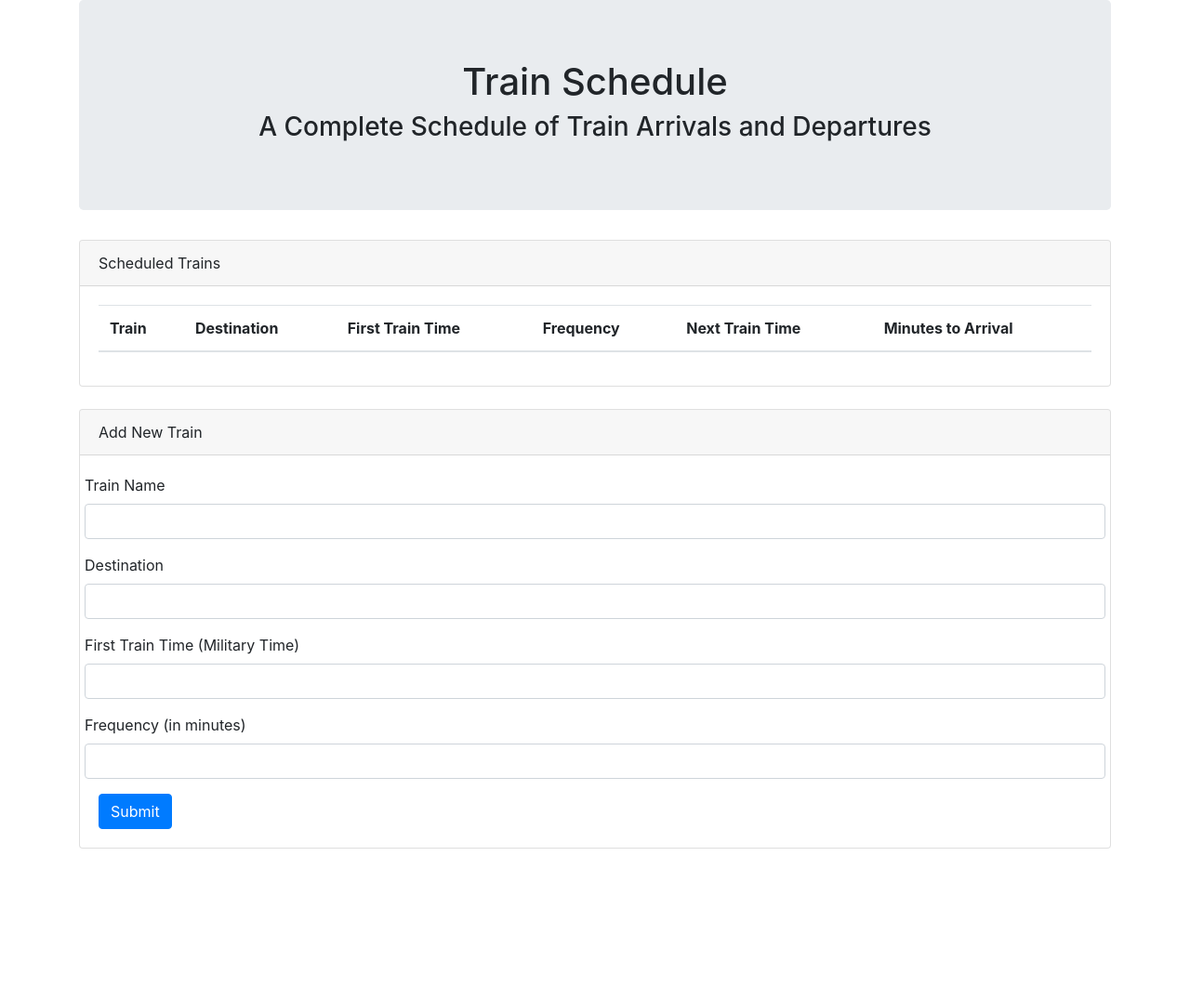
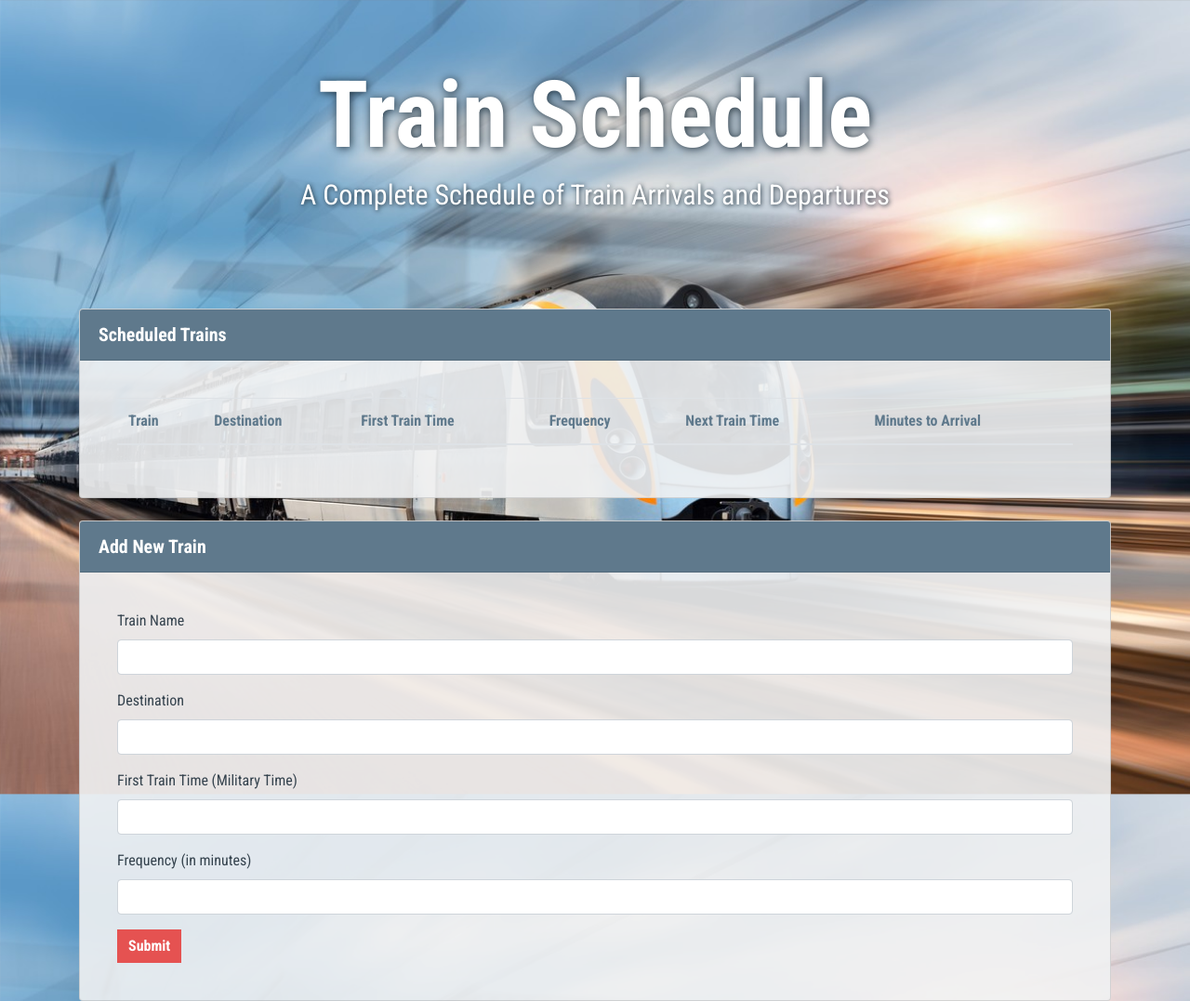
Before and after one commit to stephs1531/HW7-TrainSchedule, a plain HTML site: page index.html in a window 1280 px wide. Shown: the whole page at 93% size. Before the commit the page ends 913 px from the top, so only its background shows below. Drawn offline with nearby package versions, Linux system fonts and the light colour scheme.

Commit message:
added css

```diff
--- a/assets/css/styles.css
+++ b/assets/css/styles.css
@@ -0,0 +1,71 @@
+body {
+    background: url(../images/download.jpeg) no-repeat center center fixed;
+  -webkit-background-size: cover;
+  -moz-background-size: cover;
+  -o-background-size: cover;
+  background-size: cover;
+}
+
+h1 {
+    font-family: 'Roboto Condensed', sans-serif;
+    font-weight: 700;
+    font-size: 100px;
+    text-shadow: 1px 1px 10px #20313D;
+    color: #fff;
+}
+
+h3 {
+    font-family: 'Roboto Condensed', sans-serif;
+    font-weight: 400;
+    font-size: 30px;
+    text-shadow: 1px 1px 5px #20313D;
+    color: #fff;
+}
+
+th {
+    color: #5F798C;
+}
+
+table {
+    border-color: #AAB7C2;
+}
+
+tr {
+    font-family: 'Roboto Condensed', sans-serif;
+    font-weight: 400;
+    color: #34424D;
+}
+
+.jumbotron {
+    background-color: rgba(0,0,0,0);
+}
+.row {
+    margin-left: 0px;
+    margin-right: 0px;
+}
+
+.card-header {
+    background-color:#5F798C;
+    color: #fff;
+    font-family: 'Roboto Condensed', sans-serif;
+    font-weight: 700;
+    font-size: 20px;
+}
+
+.card {
+    background: rgba(240,241,242,.9);
+}
+
+.card-body {
+    font-family: 'Roboto Condensed', sans-serif;
+    padding: 40px;
+    color: #34424D;
+}
+
+#submit-info {
+    background-color: #E55251;
+    border: none;
+    border-radius: 0;
+    font-family: 'Roboto Condensed', sans-serif;
+    font-weight: 700;
+}
--- a/index.html
+++ b/index.html
@@ -6,6 +6,8 @@
     <meta http-equiv="X-UA-Compatible" content="ie=edge">
     <title>Timesheet Phrase - 1</title>
     <link rel="stylesheet" href="https://stackpath.bootstrapcdn.com/bootstrap/4.3.1/css/bootstrap.min.css" integrity="sha384-ggOyR0iXCbMQv3Xipma34MD+dH/1fQ784/j6cY/iJTQUOhcWr7x9JvoRxT2MZw1T" crossorigin="anonymous">
+    <link rel="stylesheet" href="assets/css/styles.css">
+    <link href="https://fonts.googleapis.com/css?family=Roboto+Condensed:400,700" rel="stylesheet">
     <script src="https://www.gstatic.com/firebasejs/5.10.0/firebase.js"></script>
 </head>
 <body>
```
Also changed, not shown: assets/images/download.jpeg (added).
